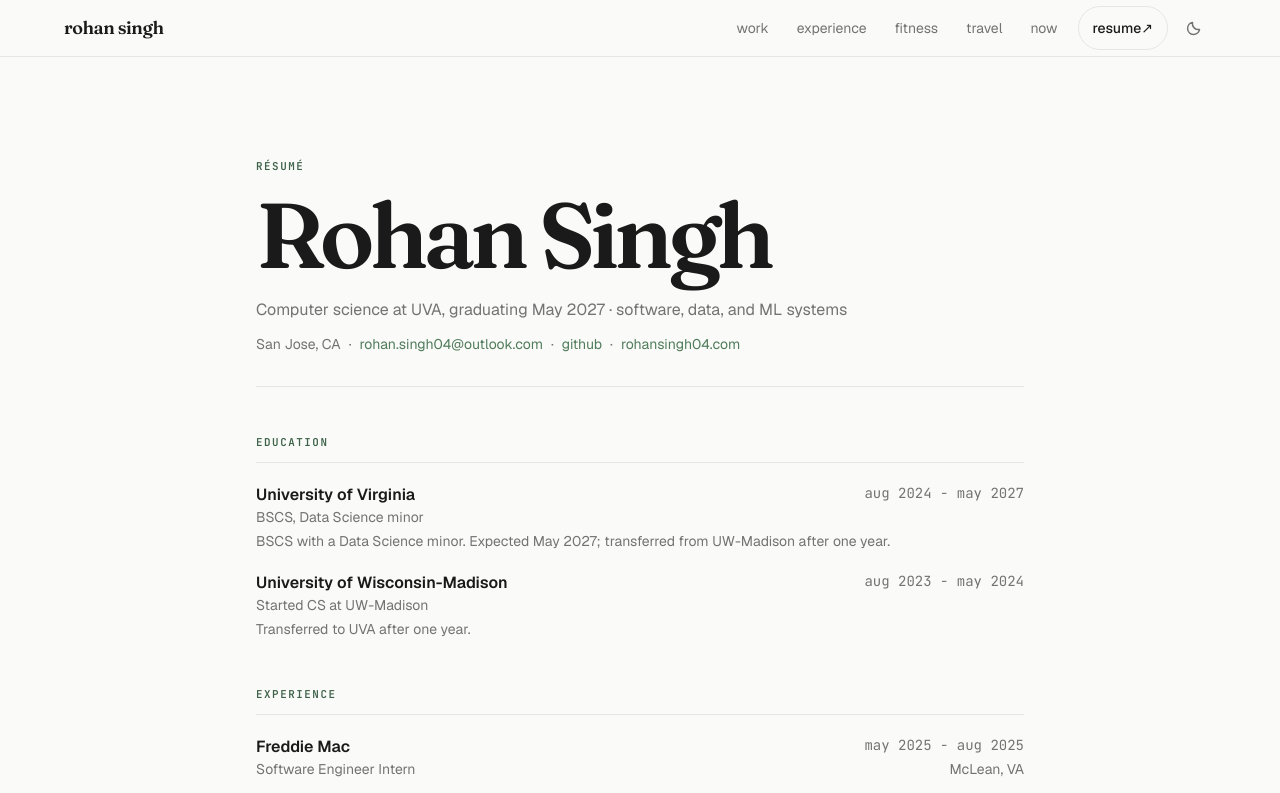
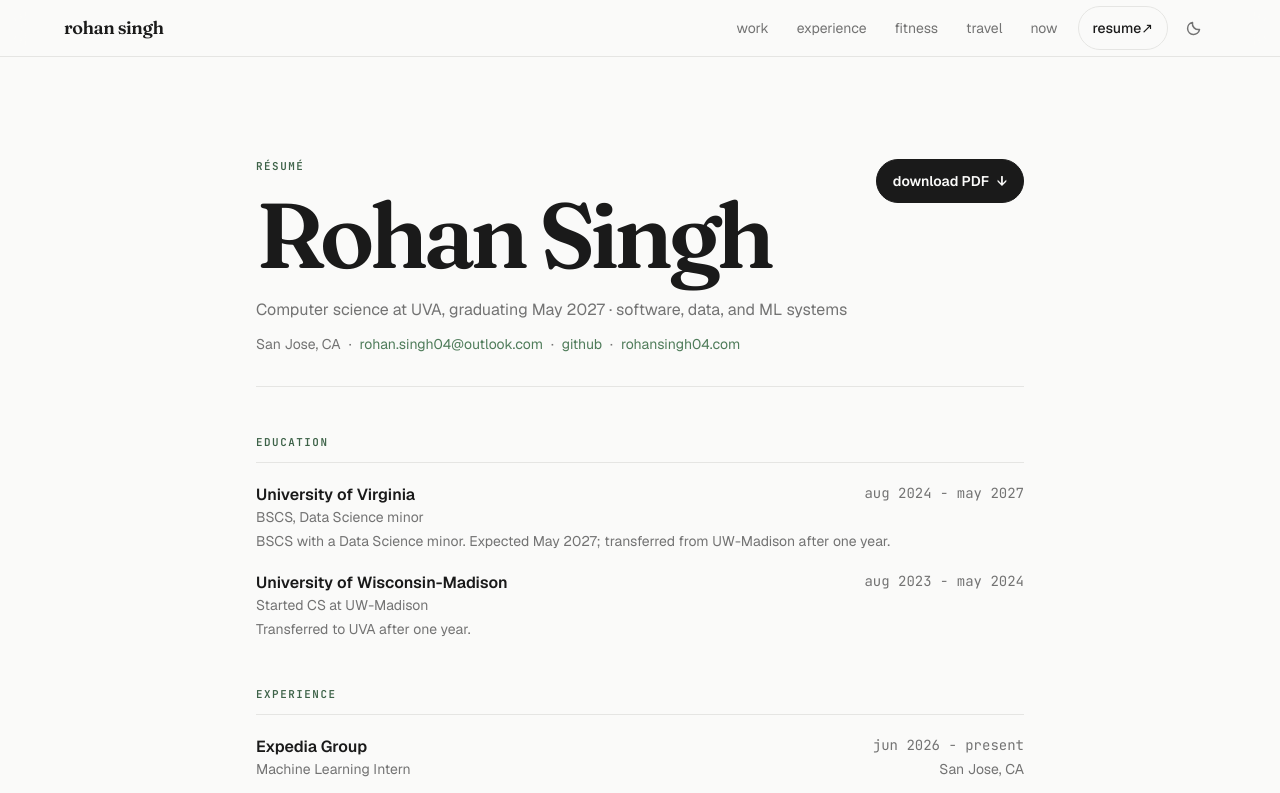
Before and after one commit to RohanSi4/rohansingh04.com, a Next.js app: page /resume in a window 1280 px wide. Shown: the top 793 px of the page. Built offline with nearby package versions, Linux system fonts and the light colour scheme.

Commit message:
add current resume and sync portfolio

```diff
--- a/app/page.tsx
+++ b/app/page.tsx
@@ -65,7 +65,7 @@ export default async function HomePage() {
       />
       <section className="site-container grid gap-12 py-16 sm:py-24 lg:grid-cols-[1fr_22rem] lg:items-end lg:py-32">
         <div>
-          <p className="eyebrow mb-5">CS at UVA · graduating May 2027</p>
+          <p className="eyebrow mb-5">ML intern at Expedia · CS at UVA</p>
           <h1 className="page-title max-w-[13ch]">
             I build useful software from messy, real-world data.
           </h1>
@@ -92,10 +92,10 @@ export default async function HomePage() {
               <dt className="text-muted">location</dt><dd className="font-medium text-fg">{site.currentLocation}</dd>
             </div>
             <div className="grid grid-cols-[5.5rem_1fr] gap-4 px-5 py-4 text-sm">
-              <dt className="text-muted">focus</dt><dd className="font-medium leading-relaxed text-fg">{site.currentFocus}</dd>
+              <dt className="text-muted">role</dt><dd className="font-medium text-fg">{site.currentRole.title} at {site.currentRole.org}</dd>
             </div>
             <div className="grid grid-cols-[5.5rem_1fr] gap-4 px-5 py-4 text-sm">
-              <dt className="text-muted">looking for</dt><dd className="font-medium text-fg">software and data opportunities</dd>
+              <dt className="text-muted">focus</dt><dd className="font-medium leading-relaxed text-fg">{site.currentFocus}</dd>
             </div>
           </dl>
         </aside>
--- a/app/resume/page.tsx
+++ b/app/resume/page.tsx
@@ -22,8 +22,19 @@ export default function ResumePage() {
   return (
     <div className="content-container page-section">
       <header className="mb-12 border-b border-border pb-8">
-        <p className="eyebrow mb-4">résumé</p>
-        <h1 className="page-title">Rohan Singh</h1>
+        <div className="flex flex-col gap-6 sm:flex-row sm:items-start sm:justify-between">
+          <div>
+            <p className="eyebrow mb-4">résumé</p>
+            <h1 className="page-title">Rohan Singh</h1>
+          </div>
+          <a
+            href="/rohan-singh-resume.pdf"
+            download="Rohan-Singh-Resume.pdf"
+            className="button-primary w-fit shrink-0"
+          >
+            download PDF <span aria-hidden="true">↓</span>
+          </a>
+        </div>
 
         <p className="mt-5 text-base text-muted">
           Computer science at UVA, graduating May 2027 · software, data, and ML systems
--- a/content/history.json
+++ b/content/history.json
@@ -1,4 +1,17 @@
 [
+  {
+    "id": "expedia-2026",
+    "type": "work",
+    "title": "Machine Learning Intern",
+    "org": "Expedia Group",
+    "startDate": "2026-06",
+    "endDate": null,
+    "location": "San Jose, CA",
+    "summary": "Working on personalization and member-retention models for the Membership & Engagement team.",
+    "bullets": [
+      "Building personalization and member-retention models with Python, PyTorch, and SQL"
+    ]
+  },
   {
     "id": "uva-cs",
     "type": "school",
@@ -15,7 +28,7 @@
     "title": "Software Engineer Intern",
     "org": "Freddie Mac",
     "startDate": "2025-05",
-    "endDate": "2025-08",
+    "endDate": "2025-07",
     "location": "McLean, VA",
     "summary": "Built backend APIs, test automation, and data tooling across a Spring Boot and AWS stack.",
     "bullets": [
--- a/content/now.mdx
+++ b/content/now.mdx
@@ -4,7 +4,7 @@ lastUpdated: "2026-07-12"
 
 **what i'm doing right now.** updated when things change.
 
-spending the summer in San Jose before heading back to UVA. i'm studying computer science with a data science minor and graduating in May 2027.
+spending the summer in San Jose as a machine learning intern at Expedia Group before heading back to UVA. i'm studying computer science with a data science minor and graduating in May 2027.
 
 building my marathon and fitness system, which turns years of workout data into a live view of my progress. i'm also continuing to shape this site around the projects and interests i actually spend time on.
 
--- a/content/projects/health-tracker-ios/meta.json
+++ b/content/projects/health-tracker-ios/meta.json
@@ -1,14 +1,14 @@
 {
   "slug": "health-tracker-ios",
-  "title": "Health Tracker iOS App",
-  "tagline": "iOS app for logging workouts and health metrics",
-  "summary": "I started this as a standalone Swift app for logging workouts and health metrics. The app was eventually archived, but the idea evolved into the automated health pipeline and live fitness surfaces on this site.",
-  "outcome": "The original app was archived; its core idea lives on in the site's automated health data flow.",
+  "title": "Health Score Dashboard",
+  "tagline": "A sleep-first daily health recap built with SwiftUI and HealthKit",
+  "summary": "I built a native iOS dashboard that turns HealthKit sleep and movement data into a daily recap, a multi-factor sleep score, and useful seven-day comparisons.",
+  "outcome": "Shipped a working daily recap with HealthKit ingestion, sleep scoring, trend views, and scheduled morning alerts.",
   "visual": "health",
-  "tags": ["swift", "ios"],
-  "startDate": "2023-06",
-  "endDate": "2023-12",
-  "status": "archived",
+  "tags": ["swift", "swiftui", "healthkit"],
+  "startDate": "2025-04",
+  "endDate": null,
+  "status": "in-progress",
   "featured": false,
   "githubUrl": "https://github.com/RohanSi4/Health-Tracker-IOS-App",
   "liveUrl": null,
--- a/content/projects/movie-recommender/meta.json
+++ b/content/projects/movie-recommender/meta.json
@@ -3,11 +3,11 @@
   "title": "Movie Recommender System",
   "tagline": "production-style movie ranking system with offline ML and a Go serving layer",
   "summary": "I built an end-to-end recommendation system instead of stopping at a model notebook. Python handles the offline data and ranking work, a Go service serves recommendations, and a Next.js interface makes the results explorable.",
-  "outcome": "Shipped a complete path from raw MovieLens data to ranked, explainable movie cards.",
+  "outcome": "Improved NDCG@10 by 11.8% over baseline and served ranked results at 16.6ms p95 latency.",
   "visual": "ranking",
   "tags": ["ml", "go", "python", "next.js"],
-  "startDate": "2024-01",
-  "endDate": "2024-05",
+  "startDate": "2025-12",
+  "endDate": "2026-01",
   "status": "shipped",
   "featured": true,
   "githubUrl": "https://github.com/RohanSi4/MovieReccomenderSystem",
--- a/content/projects/spotify-recommender/index.mdx
+++ b/content/projects/spotify-recommender/index.mdx
@@ -1,15 +1,20 @@
-I built this project to learn how recommendations can emerge from listening
-behavior rather than a hand-written list of rules. The system uses Python and
-collaborative filtering to work from listening history and find relationships
-between users and music.
+I built this because music recommendations are more interesting when they can
+adapt to intent. Sometimes I want tracks similar to one song; sometimes I want a
+specific mood; sometimes I want to start from an artist and explore outward.
 
-The scope was intentionally smaller than my later recommendation work: this was
-about understanding the core ML idea, not building a production serving stack.
-It gave me a practical starting point for thinking about sparse behavioral data,
-similarity, and the difference between a model that runs and a recommendation
-someone might actually want.
+The system pulls listening history, audio features, and artist data through the
+Spotify Web API. Its hybrid ranking path blends cosine similarity with Spotify's
+recommendation engine, while separate mood, content, and artist modes make the
+same underlying data useful in different ways.
 
-The project is complete and the source remains available on GitHub. I would
-approach the evaluation and product layer differently today, but that is also why
-I keep it here: it shows the point where recommendation systems became more than
-a classroom concept for me.
+## from model to playlist
+
+A Streamlit interface makes the system usable without dropping into a notebook.
+It can generate recommendations in under 500ms and optionally turn the result
+into a playlist. OAuth tokens are cached so repeat sessions do not create
+unnecessary authentication and API traffic.
+
+The measured result is a 64% match rate@25 on my evaluation set, with token
+caching reducing redundant Spotify API calls by 42%. The project is still a
+work in progress, but it now has the full loop I wanted: personal data in,
+ranked music out, and a practical way to listen to the result.
--- a/content/projects/spotify-recommender/meta.json
+++ b/content/projects/spotify-recommender/meta.json
@@ -1,14 +1,14 @@
 {
   "slug": "spotify-recommender",
   "title": "Spotify Recommender",
-  "tagline": "collaborative filtering on listening history",
-  "summary": "I built a Python machine-learning project that applies collaborative filtering to listening history. It was an early attempt to understand how recommendation systems find useful patterns in personal data.",
-  "outcome": "Completed and shipped as an open-source collaborative-filtering project.",
+  "tagline": "A hybrid playlist generator grounded in listening history, mood, and artist preferences",
+  "summary": "I built a Python and Streamlit recommendation system that combines audio-feature similarity with Spotify's recommendation engine across mood, song, and artist modes.",
+  "outcome": "Reached a 64% match rate@25, generated playlists in under 500ms, and cut redundant API calls by 42%.",
   "visual": "music",
-  "tags": ["ml", "python"],
-  "startDate": "2024-01",
-  "endDate": "2024-05",
-  "status": "shipped",
+  "tags": ["python", "streamlit", "spotify"],
+  "startDate": "2025-05",
+  "endDate": null,
+  "status": "in-progress",
   "featured": false,
   "githubUrl": "https://github.com/RohanSi4/spotifyrecommender",
   "liveUrl": null,
--- a/content/site-config.json
+++ b/content/site-config.json
@@ -1,5 +1,5 @@
 {
-  "currentRole": { "title": "CS Student", "org": "University of Virginia" },
+  "currentRole": { "title": "Machine Learning Intern", "org": "Expedia Group" },
   "currentLocation": "San Jose, CA",
   "currentFocus": "building a marathon and fitness system, and training for Richmond",
   "graduationDate": "2027-05"
```
Also changed, not shown: content/projects/health-tracker-ios/index.mdx (+22 -13 lines), 2 other files (tests, documents, lock files or other folders).
